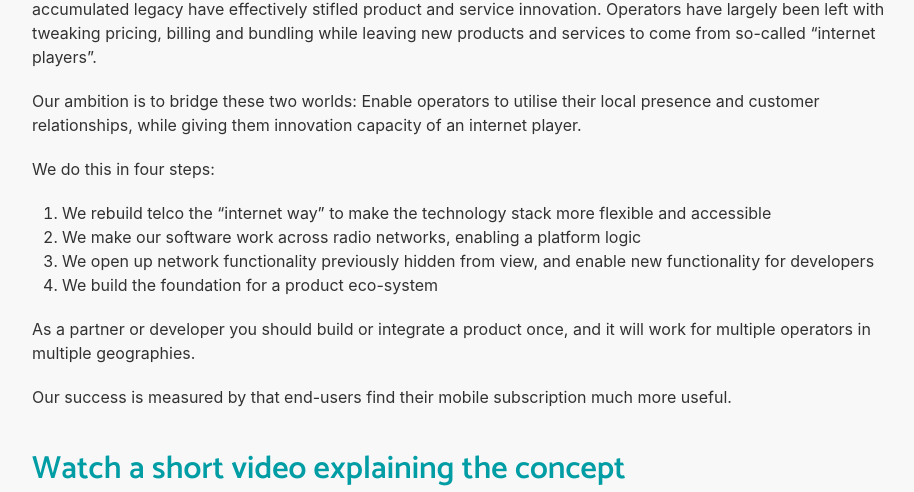
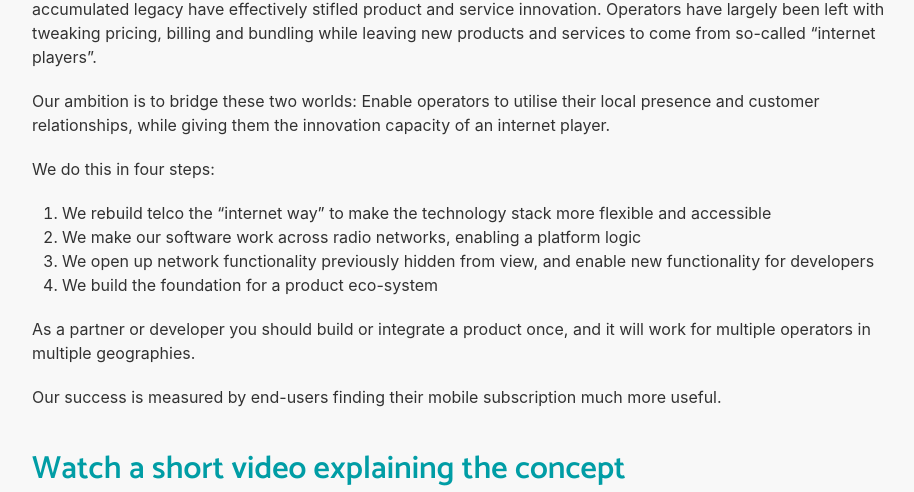
Before and after one commit to working-group-two/engineering-blog, a Jekyll site: the page built from pages/index.md, in a window 1280 px wide and 900 px high, scrolled down 474 px, cut to the strip 0-664 px from the top of the window. Shown: the part 169-661 px from the top of the strip, without its empty margins (178-1092 px from the left). Built offline with Jekyll 4.4.1, drawn with Linux system fonts in a browser that asks for light colours; nearby versions of some CDN libraries.

Commit message:
Update index.md
small wording improvements

```diff
--- a/pages/index.md
+++ b/pages/index.md
@@ -11,7 +11,7 @@ Mobile communication has been immensely successful. With over five billion users
 
 This reach has a price. Extreme standardisation, local implementations and configurations as well as decades of accumulated legacy have effectively stifled product and service innovation. Operators have largely been left with tweaking pricing, billing and bundling while  leaving new products and services to come from so-called "internet players".
 
-Our ambition is to bridge these two worlds: Enable operators to utilise their local presence and customer relationships, while  giving them innovation capacity of an internet player.
+Our ambition is to bridge these two worlds: Enable operators to utilise their local presence and customer relationships, while  giving them the innovation capacity of an internet player.
 
 We do this in four steps:
 1. We rebuild telco the "internet way" to make the technology stack more flexible and accessible
@@ -21,7 +21,7 @@ We do this in four steps:
 
 As a partner or developer you should build or integrate a product once, and it will work for multiple operators in multiple geographies.
 
-Our success is measured by that end-users find their mobile subscription much more useful.
+Our success is measured by end-users finding their mobile subscription much more useful.
 
 ## Watch a short video explaining the concept
 <div class="video-border">
```
